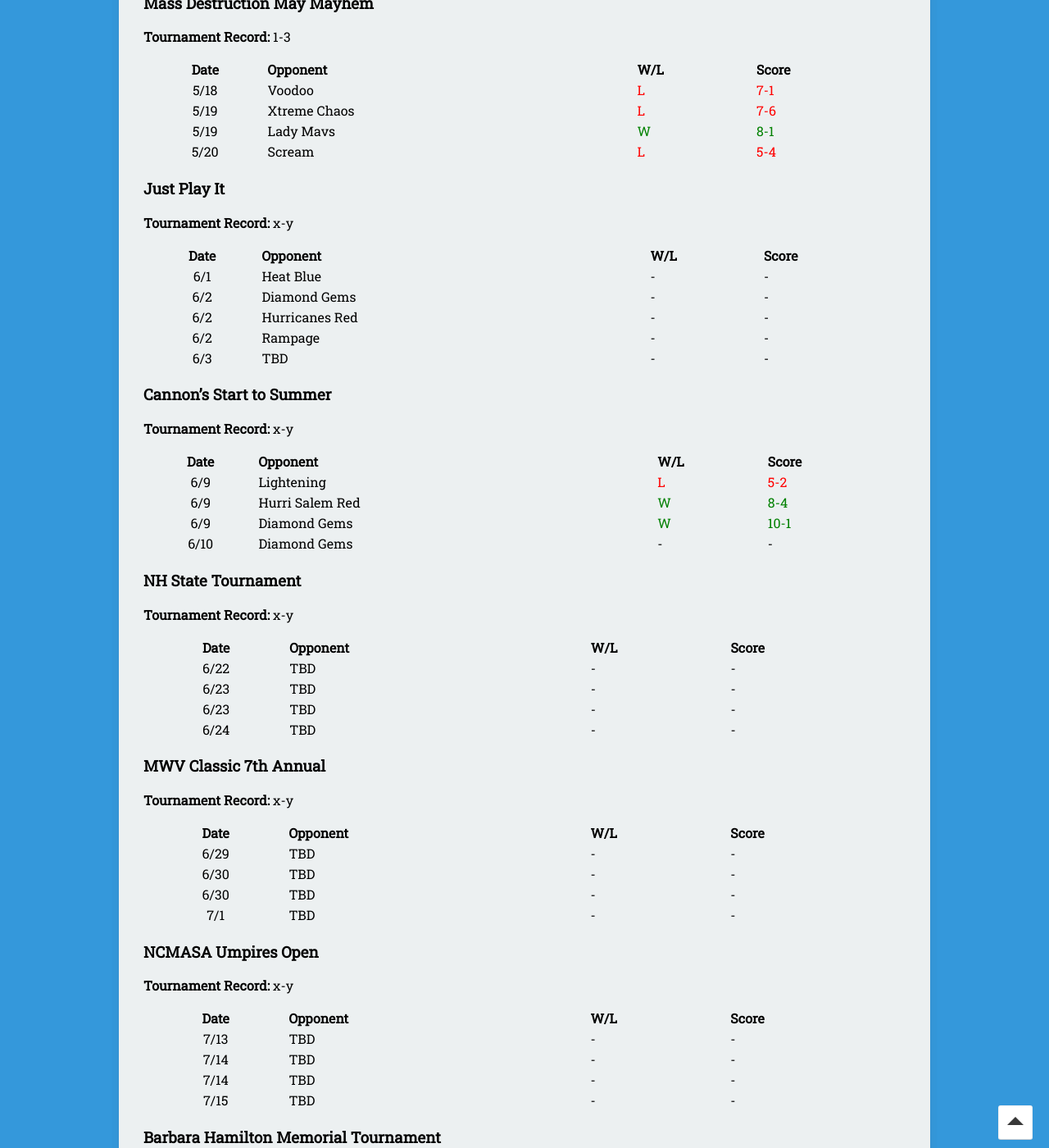
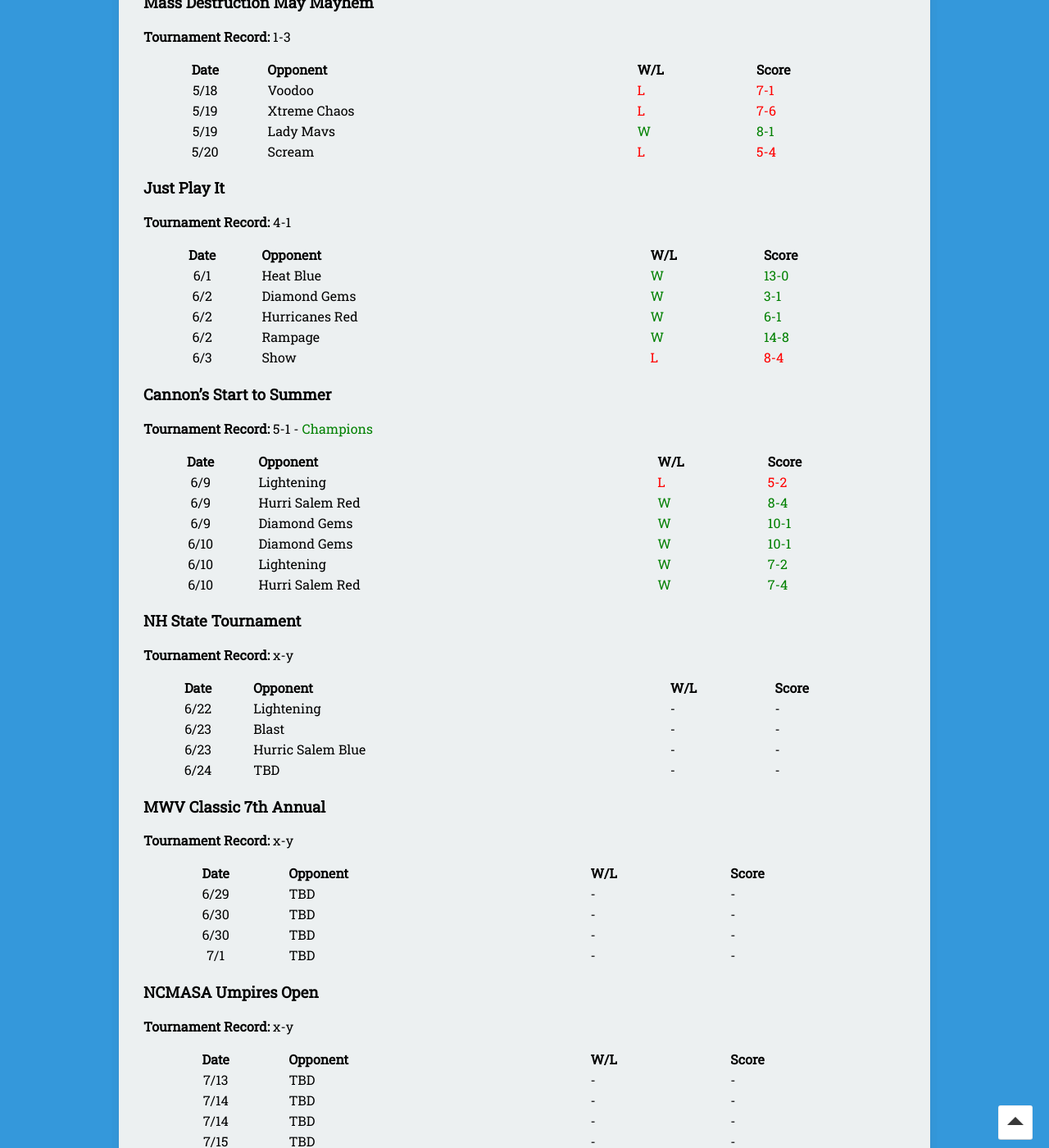
Before and after one commit to seanmerrow/ecf, a Jekyll site: the page built from results/index.md, in a window 1280 px wide and 1400 px high, scrolled down 913 px. Shown: the whole window at 82% size. Built offline with Jekyll 4.4.1, drawn with Linux system fonts in a browser that asks for light colours; nearby versions of some CDN libraries.

Commit message:
Update index.md

```diff
--- a/results/index.md
+++ b/results/index.md
@@ -55,27 +55,29 @@ permalink: /results/
 
 ### Just Play It
 
-**Tournament Record:** x-y
+**Tournament Record:** 4-1
 
 |Date  | Opponent | W/L | Score |
 |:----:|:--------|:----|:----|
-| 6/1  |Heat Blue |<span style="color:black">-</span>|<span style="color:black">-</span>|
-| 6/2  |Diamond Gems |<span style="color:black">-</span>|<span style="color:black">-</span>|
-| 6/2  |Hurricanes Red |<span style="color:black">-</span>|<span style="color:black">-</span>|
-| 6/2  |Rampage |<span style="color:black">-</span>|<span style="color:black">-</span>|
-| 6/3  |TBD |<span style="color:black">-</span>|<span style="color:black">-</span>|
+| 6/1  |Heat Blue |<span style="color:green">W</span>|<span style="color:green">13-0</span>|
+| 6/2  |Diamond Gems |<span style="color:green">W</span>|<span style="color:green">3-1</span>|
+| 6/2  |Hurricanes Red |<span style="color:green">W</span>|<span style="color:green">6-1</span>|
+| 6/2  |Rampage |<span style="color:green">W</span>|<span style="color:green">14-8</span>|
+| 6/3  |Show |<span style="color:red">L</span>|<span style="color:red">8-4</span>|
 
 
 ### Cannon’s Start to Summer
 
-**Tournament Record:** x-y
+**Tournament Record:** 5-1 - <span style="color:green">Champions</span>
 
 |Date  | Opponent | W/L | Score |
 |:----:|:--------|:----|:----|
 | 6/9  |Lightening |<span style="color:red">L</span>|<span style="color:red">5-2</span>|
 | 6/9  |Hurri Salem Red |<span style="color:green">W</span>|<span style="color:green">8-4</span>|
 | 6/9  |Diamond Gems |<span style="color:green">W</span>|<span style="color:green">10-1</span>|
-| 6/10  |Diamond Gems |<span style="color:black">-</span>|<span style="color:black">-</span>|
+| 6/10  |Diamond Gems |<span style="color:green">W</span>|<span style="color:green">10-1</span>|
+| 6/10  |Lightening |<span style="color:green">W</span>|<span style="color:green">7-2</span>|
+| 6/10  |Hurri Salem Red |<span style="color:green">W</span>|<span style="color:green">7-4</span>|
 
 
 ### NH State Tournament
@@ -84,9 +86,9 @@ permalink: /results/
 
 |Date  | Opponent | W/L | Score |
 |:----:|:--------|:----|:----|
-| 6/22  |TBD |<span style="color:black">-</span>|<span style="color:black">-</span>|
-| 6/23  |TBD |<span style="color:black">-</span>|<span style="color:black">-</span>|
-| 6/23  |TBD |<span style="color:black">-</span>|<span style="color:black">-</span>|
+| 6/22  |Lightening |<span style="color:black">-</span>|<span style="color:black">-</span>|
+| 6/23  |Blast |<span style="color:black">-</span>|<span style="color:black">-</span>|
+| 6/23  |Hurric Salem Blue |<span style="color:black">-</span>|<span style="color:black">-</span>|
 | 6/24  |TBD |<span style="color:black">-</span>|<span style="color:black">-</span>|
 
 
```
